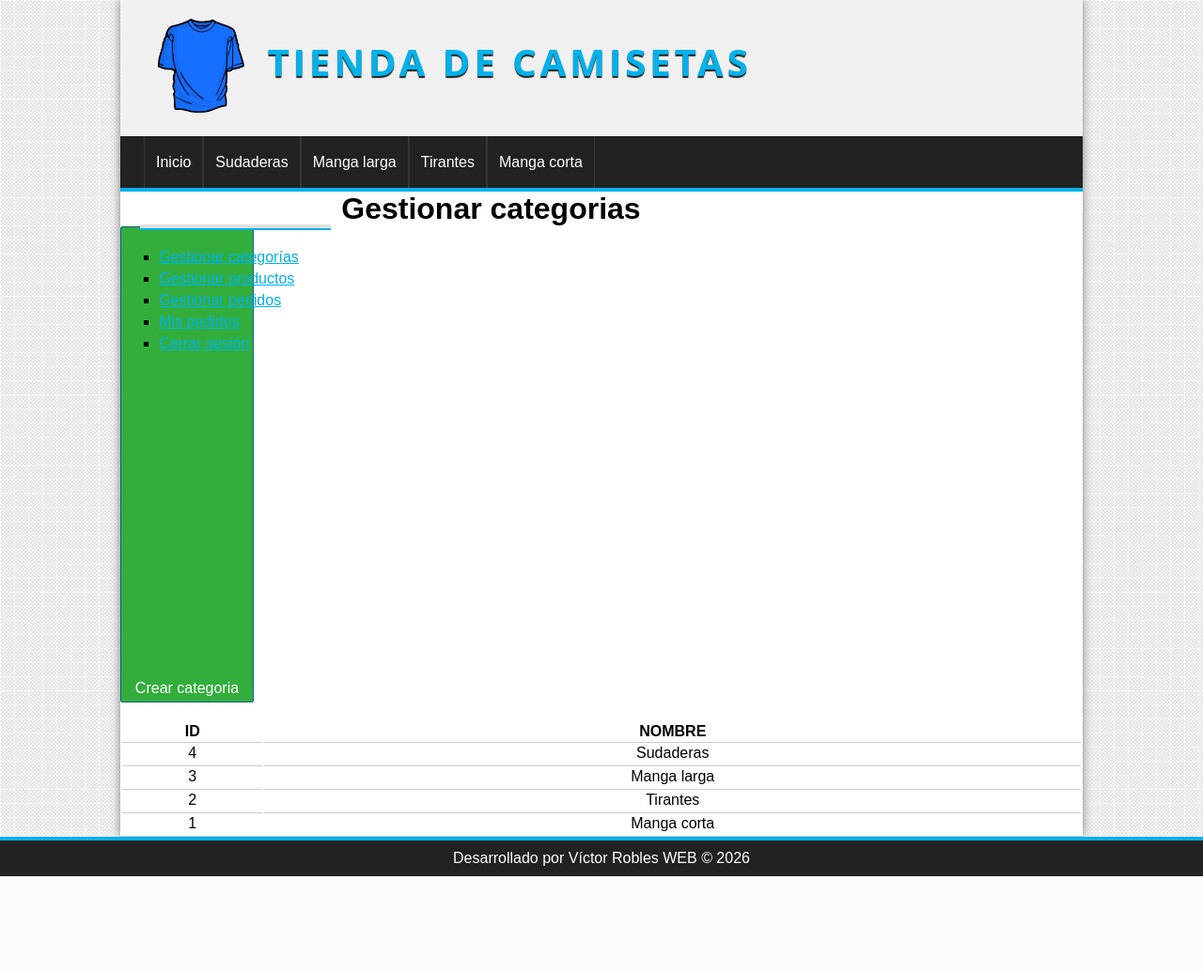
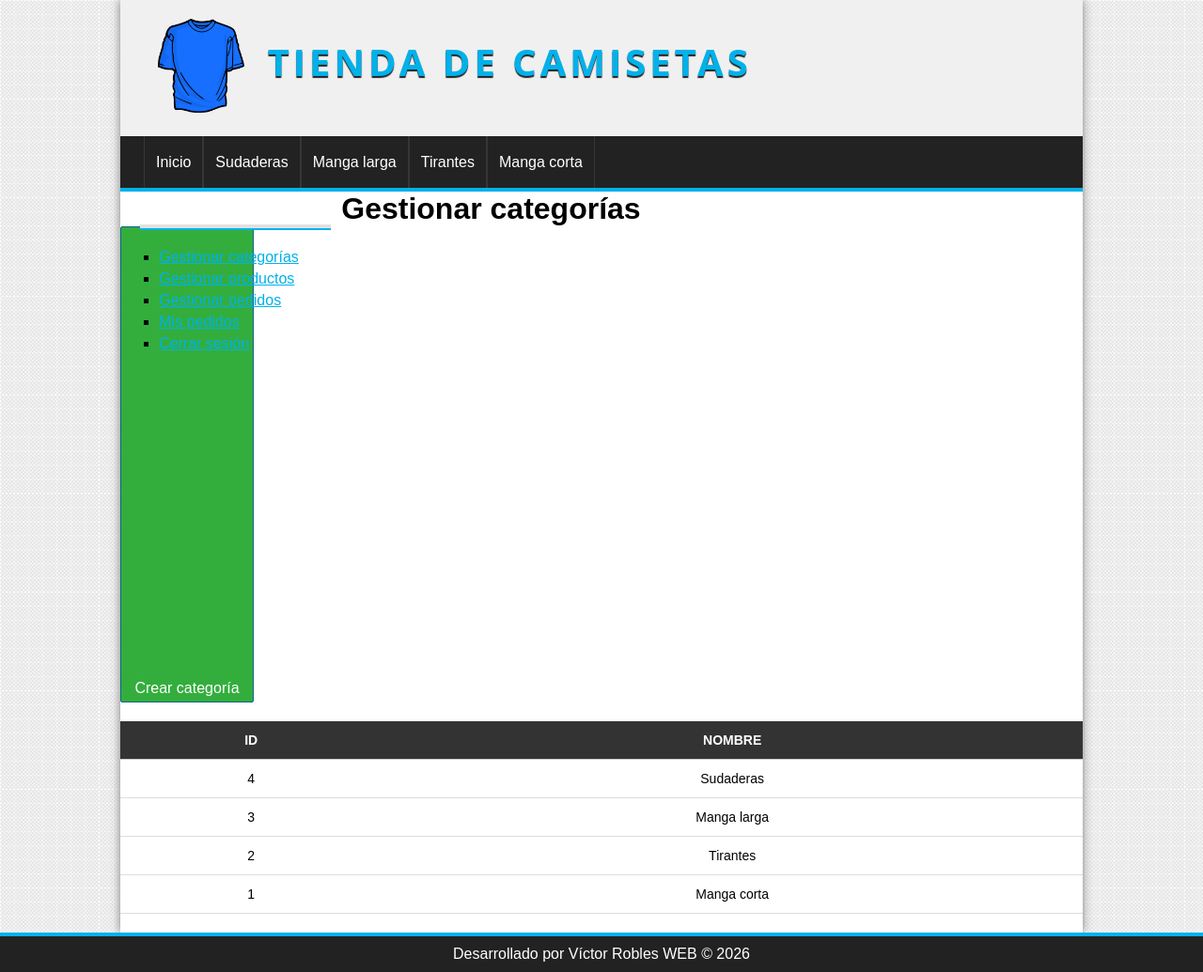
Before and after one commit to 226w0536-hash/pagina-tienda, a PHP site: page /categoria/index in a window 1280 px wide. Shown: the whole page at 94% size. Before the commit the page ends 933 px from the top, so only its background shows below. Run offline with PHP 8.4, Linux system fonts and the light colour scheme; the visitor is signed in with stand-in values (Sample User, id 1); data comes from the database, SQL or seed files in the repository.

Commit message:
Update index.php

```diff
--- a/sistema_803/views/categoria/index.php
+++ b/sistema_803/views/categoria/index.php
@@ -1,10 +1,10 @@
-<h1>Gestionar categorias</h1>
+<h1>Gestionar categorías</h1>
 
 <a href="<?=base_url?>categoria/crear" class="button button-small">
-	Crear categoria
+    Crear categoría
 </a>
 
-<table>
+<table class="manage-table">
     <tr>
         <th>ID</th>
         <th>NOMBRE</th>
```
Lines whose indentation alone changed are shown as unchanged.
